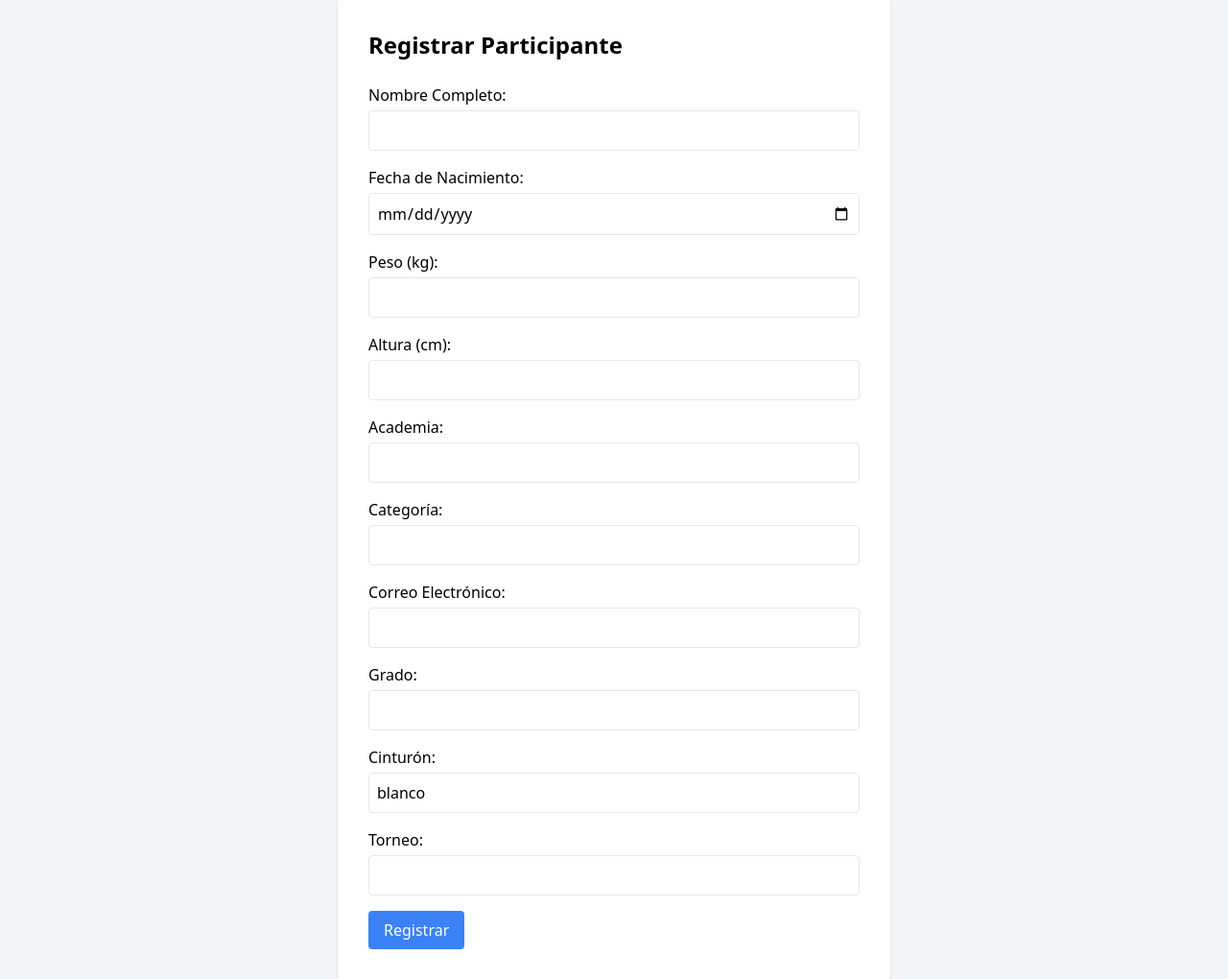
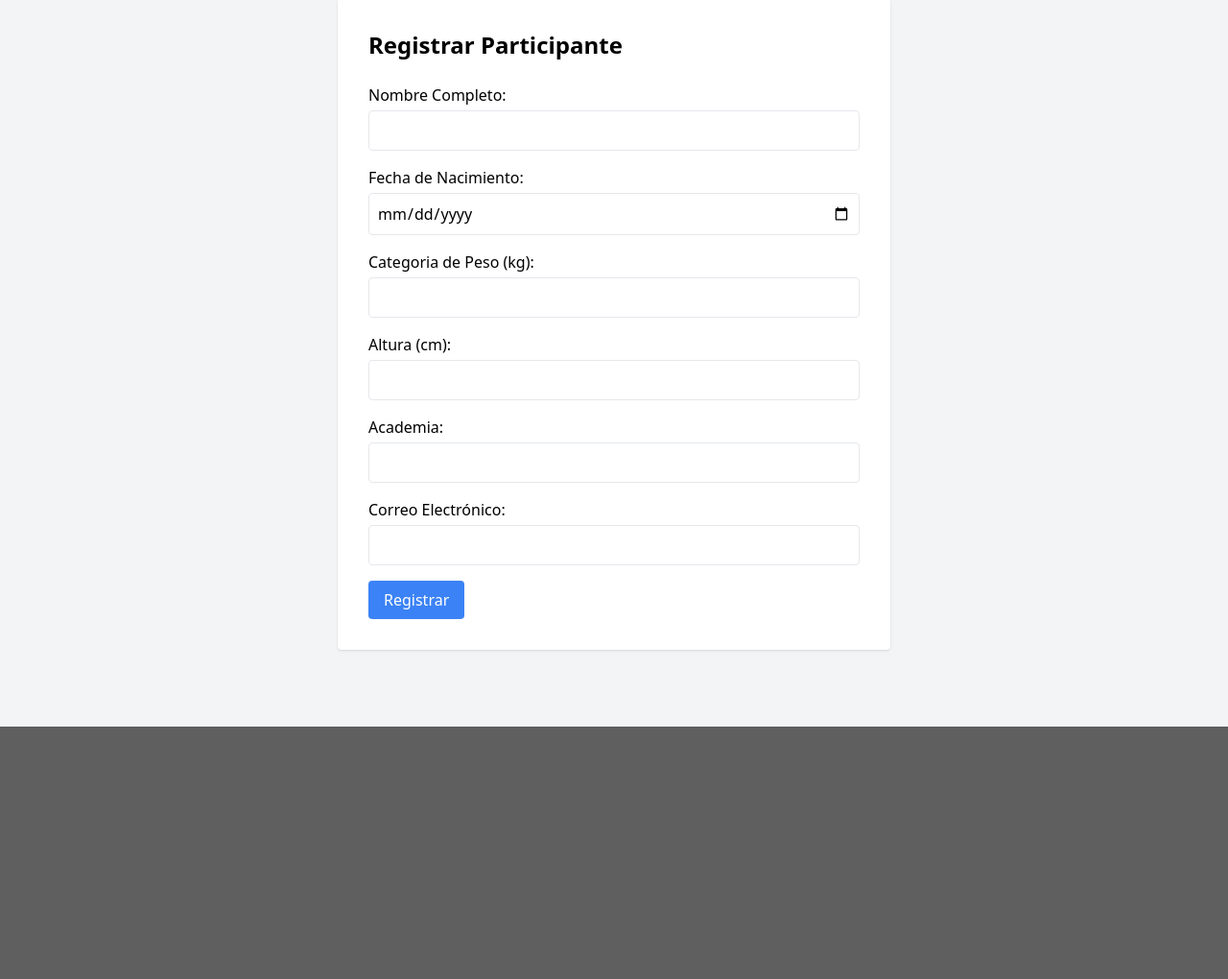
Before and after one commit to dant-dev22/aztlan-ui-2025, a FastAPI app: page / in a window 1280 px wide. Shown: the part 881-1901 px from the top of the page at 96% size. After the commit the page ends 1638 px from the top, so only its background shows below. Run offline with FastAPI, Linux system fonts and the light colour scheme; some libraries are stand-ins or nearby versions.

Commit message:
logica para calcular cinturones

```diff
--- a/main.py
+++ b/main.py
@@ -43,7 +43,6 @@ async def submit_form(
     academy: str = Form(...),
     category: str = Form(...),
     email: str = Form(...),
-    grade: str | None = Form(None),
     belt: str | None = Form("white"),
     torneo: str = Form(...),
 ):
@@ -55,7 +54,6 @@ async def submit_form(
         "academy": academy,
         "category": category,
         "email": email,
-        "grade": grade,
         "belt": belt,
         "torneo": torneo
     }
--- a/templates/register_form.html
+++ b/templates/register_form.html
@@ -18,7 +18,14 @@
         </div>
 
         <div>
-            <label class="block mb-1 font-medium">Peso (kg):</label>
+            <label class="block mb-1 font-medium">Cinturón:</label>
+            <select name="belt" id="belt" class="w-full p-2 border rounded">
+                <!-- JS llenará opciones -->
+            </select>
+        </div>
+
+        <div>
+            <label class="block mb-1 font-medium">Categoria de Peso (kg):</label>
             <input type="number" step="0.1" name="weight" class="w-full p-2 border rounded" required>
         </div>
 
@@ -33,29 +40,11 @@
         </div>
 
         <div>
-            <label class="block mb-1 font-medium">Categoría:</label>
-            <input name="category" class="w-full p-2 border rounded" required>
-        </div>
-
-        <div>
             <label class="block mb-1 font-medium">Correo Electrónico:</label>
             <input type="email" name="email" class="w-full p-2 border rounded" required>
         </div>
 
-        <div>
-            <label class="block mb-1 font-medium">Grado:</label>
-            <input name="grade" class="w-full p-2 border rounded">
-        </div>
-
-        <div>
-            <label class="block mb-1 font-medium">Cinturón:</label>
-            <input name="belt" class="w-full p-2 border rounded" value="blanco">
-        </div>
-
-        <div>
-            <label class="block mb-1 font-medium">Torneo:</label>
-            <input name="torneo" class="w-full p-2 border rounded" required>
-        </div>
+            <input type="hidden" name="torneo" value="aztlan-2025-b" class="w-full p-2 border rounded" required>
 
         <div>
             <button type="submit" class="bg-blue-500 hover:bg-blue-600 text-white px-4 py-2 rounded">
--- a/types/forms.py
+++ b/types/forms.py
@@ -9,6 +9,5 @@ class ParticipantForm(BaseModel):
     height: float
     category: str
     email: str
-    grade: str | None = None
     belt: str | None = "white"
     torneo: str
```
Also changed, not shown: templates/register.html (+48 -1 lines).
